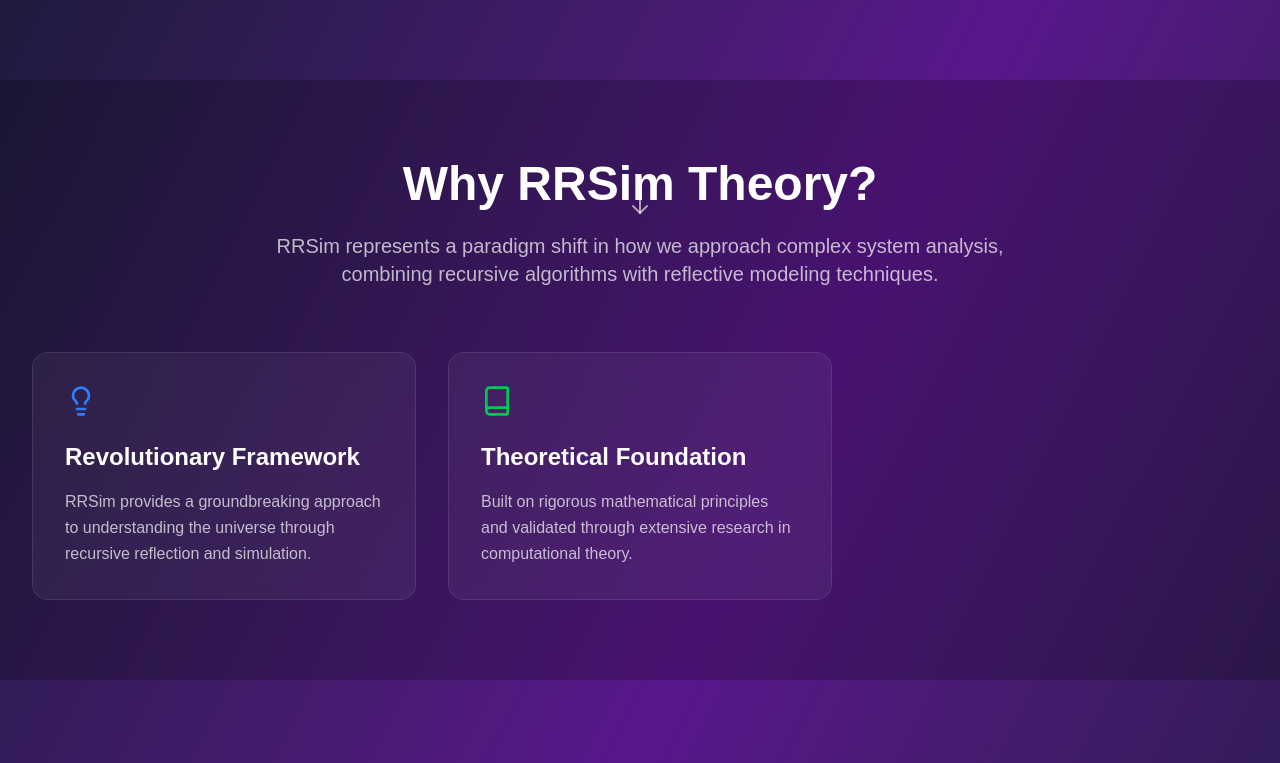
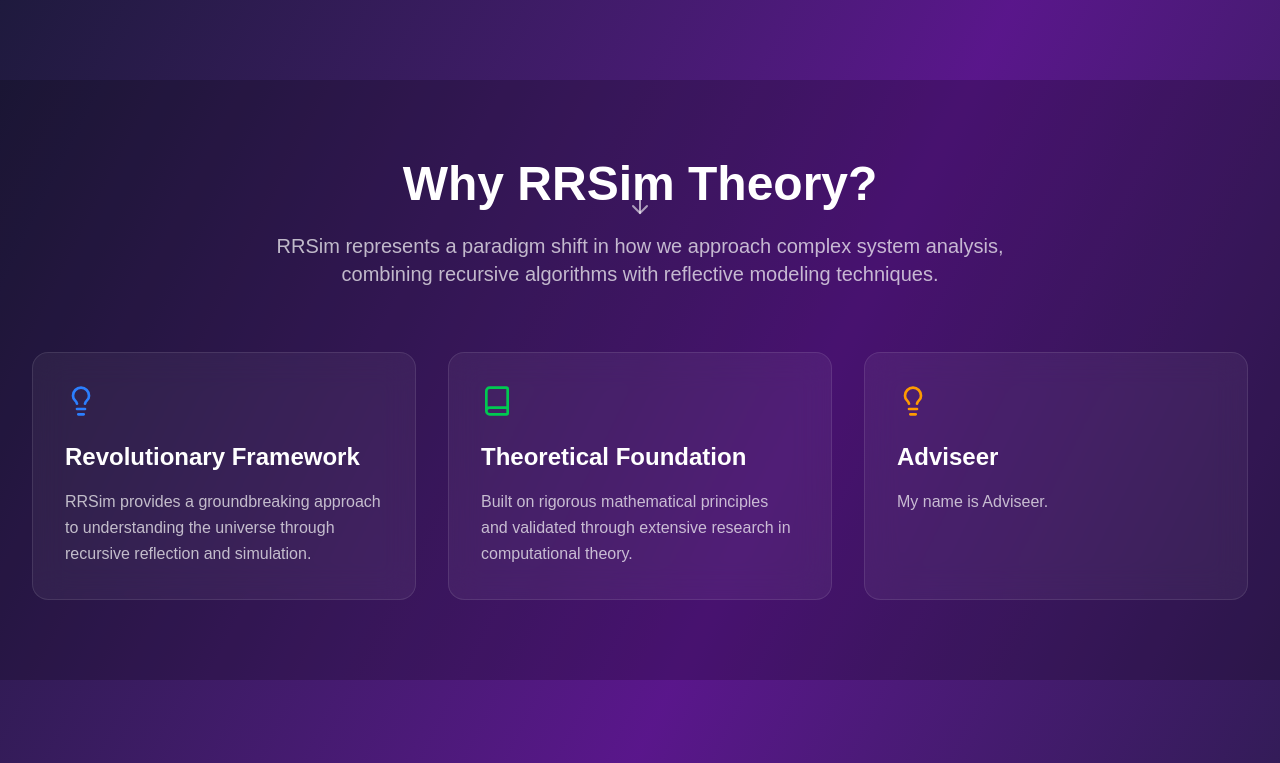
Before and after one commit to digitaldog444/adviseer, a Next.js app: page / in a window 1280 px wide. Shown: the part 536-1299 px from the top of the page. Built offline with nearby package versions, Linux system fonts and the light colour scheme.

Commit message:
fixed home page

```diff
--- a/src/app/page.tsx
+++ b/src/app/page.tsx
@@ -69,6 +69,11 @@ const HomePage: React.FC = () => {
       title: "Theoretical Foundation",
       description:
         "Built on rigorous mathematical principles and validated through extensive research in computational theory.",
+    },
+    {
+      icon: <Lightbulb className="h-8 w-8 text-amber-500" />,
+      title: "Adviseer",
+      description: "My name is Adviseer.",
     },
   ];
 
```
